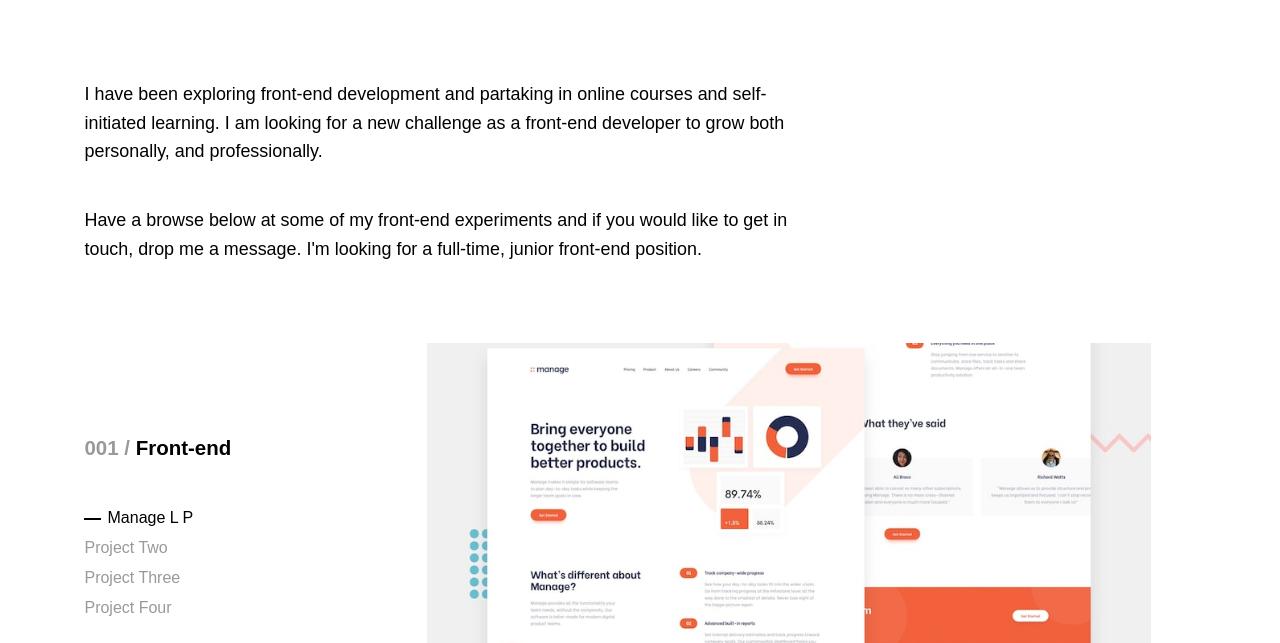
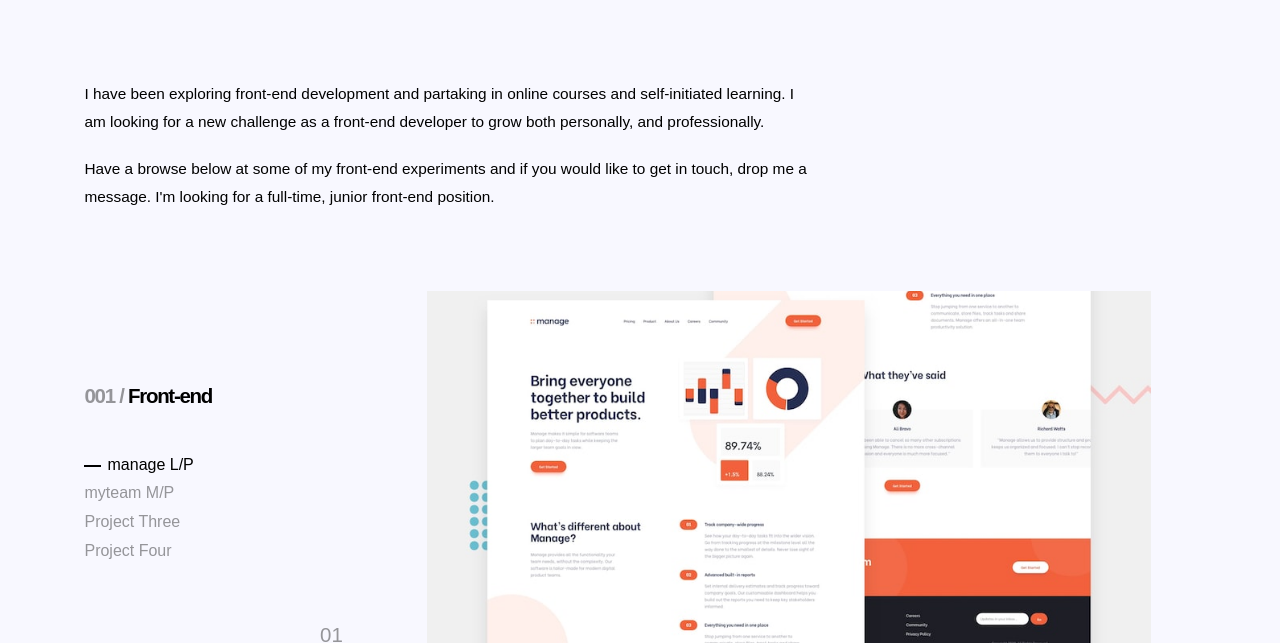
Before and after one commit to j-IM-bo/jk-portfolio, a website built with webpack: page src/index.html in a window 1280 px wide. Shown: the top 643 px of the page. Built offline with nearby package versions, Linux system fonts and the light colour scheme; what smooth-scrollbar would draw is missing.

Commit message:
fe final

```diff
--- a/src/index.html
+++ b/src/index.html
@@ -62,9 +62,9 @@
                     <div class="fixed-nav">
                         <ul>
                             <li class="is-active">
-                                <a href="#stage1">Manage L P</a>
+                                <a href="#stage1">manage L/P</a>
                             </li>
-                            <li><a href="#stage2">Project Two</a></li>
+                            <li><a href="#stage2">myteam M/P</a></li>
                             <li><a href="#stage3">Project Three</a></li>
                             <li><a href="#stage4">Project Four</a></li>
                         </ul>
@@ -86,27 +86,24 @@
                         <a href="https://manage-lp.netlify.app" target="_blank">
                             <div class="stage__heading">
                                 <p>01</p>
-                                <h3>Manage Landing Page</h3>
+                                <h3>manage</h3>
                             </div>
                         </a>
                     </div>
 
                     <div id="stage2" class="stage with-parallax">
                         <div class="stage__image">
-                            <a
-                                href="https://manage-lp.netlify.app"
-                                target="_blank"
-                            >
+                            <a href="#" target="_blank">
                                 <img
-                                    src="./images/manage-landing-page.jpg"
-                                    alt="manage landing page cover image"
+                                    src="./images/myteam-multi-page.jpg"
+                                    alt="myteam cover image"
                                 />
                             </a>
                         </div>
-                        <a href="https://manage-lp.netlify.app" target="_blank">
+                        <a href="#" target="_blank">
                             <div class="stage__heading">
                                 <p>02</p>
-                                <h3>Project two</h3>
+                                <h3>myteam</h3>
                             </div>
                         </a>
                     </div>
--- a/src/sass/components/_front-end.scss
+++ b/src/sass/components/_front-end.scss
@@ -7,6 +7,11 @@
         top: 2vh;
     }
 
+    @include bp(small) {
+        .chapter {
+            top: 2.5vh;
+        }
+    }
     @include bp(medium) {
         .chapter {
             top: calc(var(--v-spacing) * 2);
@@ -15,12 +20,11 @@
 }
 
 .fe__intro {
-    width: calc(50vw + var(--h-gutter));
-    margin: var(--v-spacing) 33.33vw 0 var(--h-gutter);
+    margin: var(--v-spacing) var(--h-gutter) 0;
 
-    p {
-        font-size: 1.4vw;
-        line-height: 1.6;
+    @include bp(medium) {
+        width: calc(50vw + var(--h-gutter));
+        margin: var(--v-spacing) 33.33vw 0 var(--h-gutter);
     }
 }
 
@@ -48,6 +52,8 @@
             display: block;
             opacity: 0.4;
             transition: var(--transition);
+            font-size: 1.6rem;
+            line-height: 1.8;
 
             &::before {
                 @include pseudo();
@@ -98,6 +104,9 @@
     }
 
     @include bp(medium) {
+        h3 {
+            letter-spacing: -0.2vw;
+        }
         h3,
         p {
             left: 25vw;
@@ -117,7 +126,8 @@
     z-index: 1; /* fix for Safari */
     width: calc(100vw - var(--h-gutter));
     margin: 0 auto 20vw;
-    padding-bottom: 40vh;
+    padding-bottom: 60vw;
+    background-color: #000000;
 
     @include bp(medium) {
         width: calc(50vw + var(--h-gutter));
@@ -128,4 +138,10 @@
 .stage__image img {
     height: 120%;
     top: -20%;
+    opacity: 1;
+    transition: opacity 0.3s ease-in-out;
+
+    &:hover {
+        opacity: 0.9;
+    }
 }
--- a/src/sass/components/_sections.scss
+++ b/src/sass/components/_sections.scss
@@ -22,6 +22,7 @@ section {
     z-index: 2;
     color: var(--c-font-dark);
     font-size: 3.6vw;
+    letter-spacing: -0.1vw;
 
     @include bp(small) {
         font-size: 2.6vw;
--- a/src/sass/elements/_body.scss
+++ b/src/sass/elements/_body.scss
@@ -4,7 +4,7 @@
 
 body {
     @include f-reg();
-    background-color: var(--c-bg-light-1);
+    background-color: #f8f8ff;
     color: var(--c-font-dark);
     // scroll-behavior: smooth;
 
--- a/src/sass/tools/mixins/_font-size.scss
+++ b/src/sass/tools/mixins/_font-size.scss
@@ -65,13 +65,21 @@
 
 //body copy
 @mixin f-reg() {
-    font-size: 2.2rem;
-    line-height: 2rem;
+    font-size: 4vw;
+    line-height: 1.6;
     font-weight: normal;
 
+    @include bp(small) {
+        font-size: 2.4vw;
+        line-height: 1.8;
+    }
     @include bp(medium) {
-        font-size: 1.6rem;
-        line-height: 3rem;
+        font-size: 1.8vw;
+        line-height: 2;
+    }
+    @include bp(large) {
+        font-size: 1.2vw;
+        line-height: 1.8;
     }
 }
 
--- a/src/sass/utilities/_typography.scss
+++ b/src/sass/utilities/_typography.scss
@@ -49,7 +49,7 @@ h6,
 }
 
 p {
-    margin: 0 0 4rem 0;
+    margin: 0 0 2rem 0;
     @include f-reg();
 
     &:last-of-type {
```
Also changed, not shown: src/images/myteam-multi-page.jpg (added).
